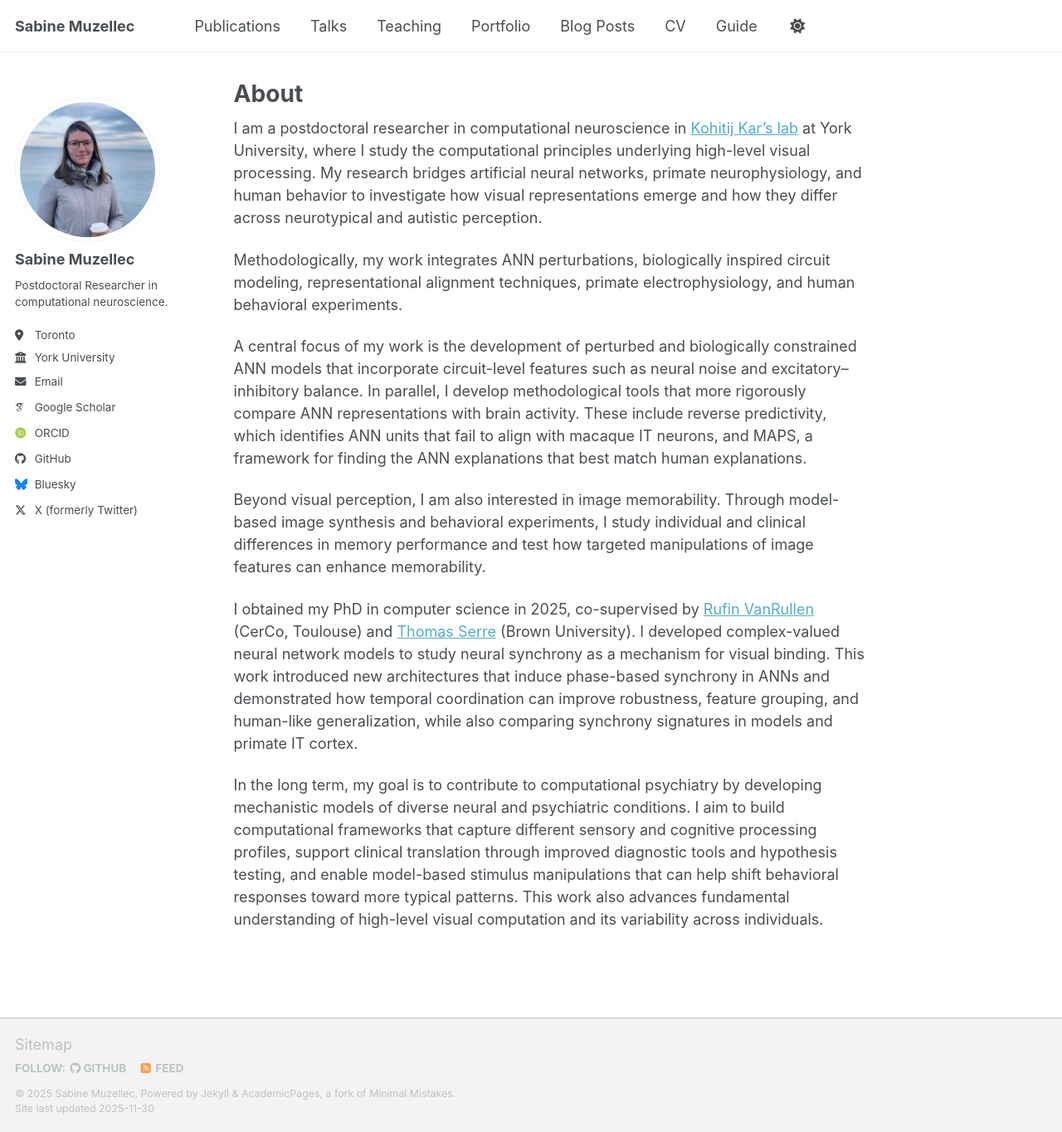
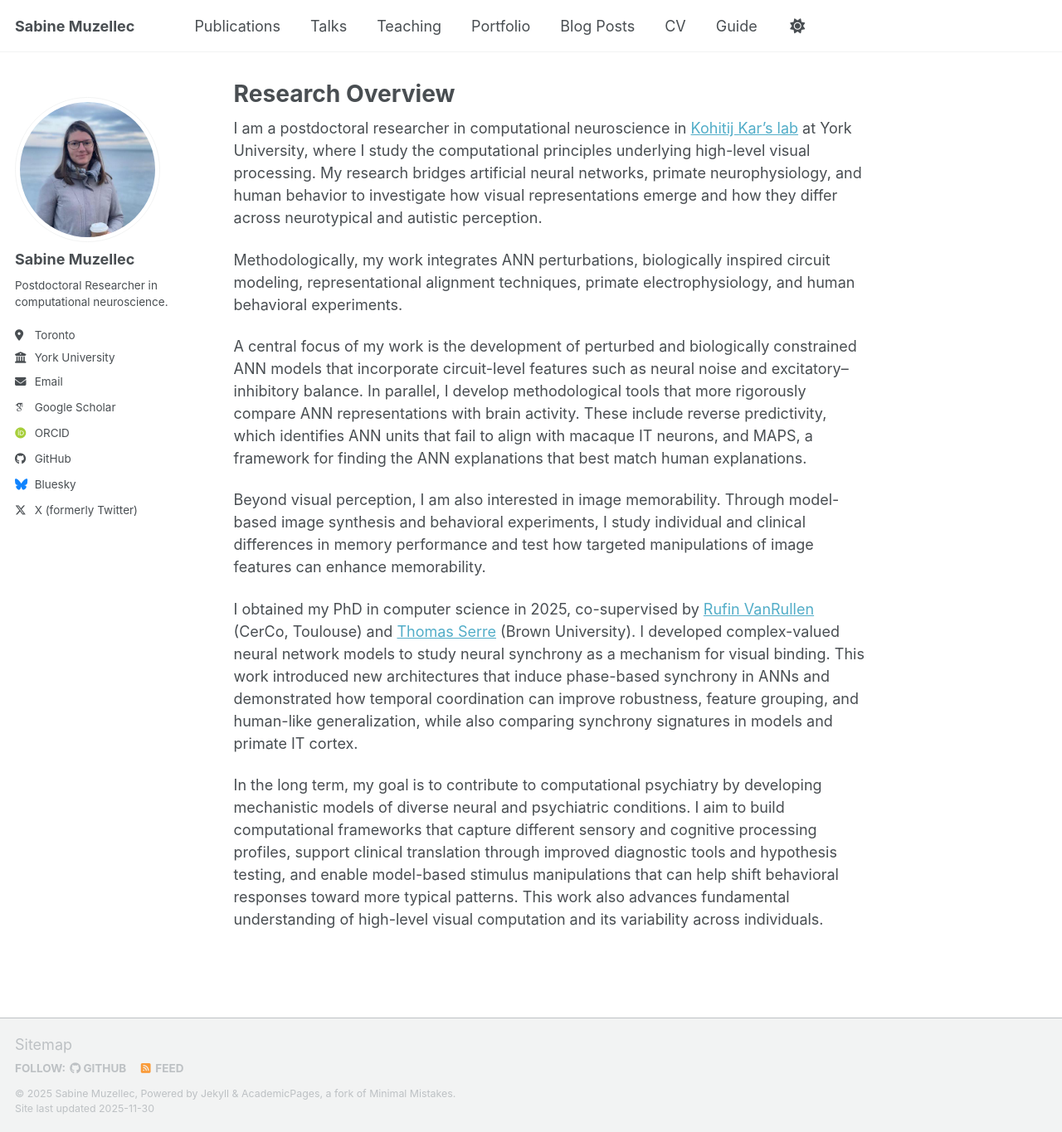
Before and after one commit to S4b1n3/S4b1n3.github.io, a Jekyll site: the page built from _pages/about.md, in a window 1280 px wide and 1365 px high. Shown: the whole window at 83% size. Built offline with Jekyll 4.4.1, drawn with Linux system fonts in a browser that asks for light colours; some web fonts are replaced; a script bundle is joined from its source files by our own code; library files that are not in the unit come from our copies.

Commit message:
update about title

```diff
--- a/_pages/about.md
+++ b/_pages/about.md
@@ -1,6 +1,6 @@
 ---
 permalink: /
-title: "About"
+title: "Research Overview"
 author_profile: true
 redirect_from:
   - /about/
```
